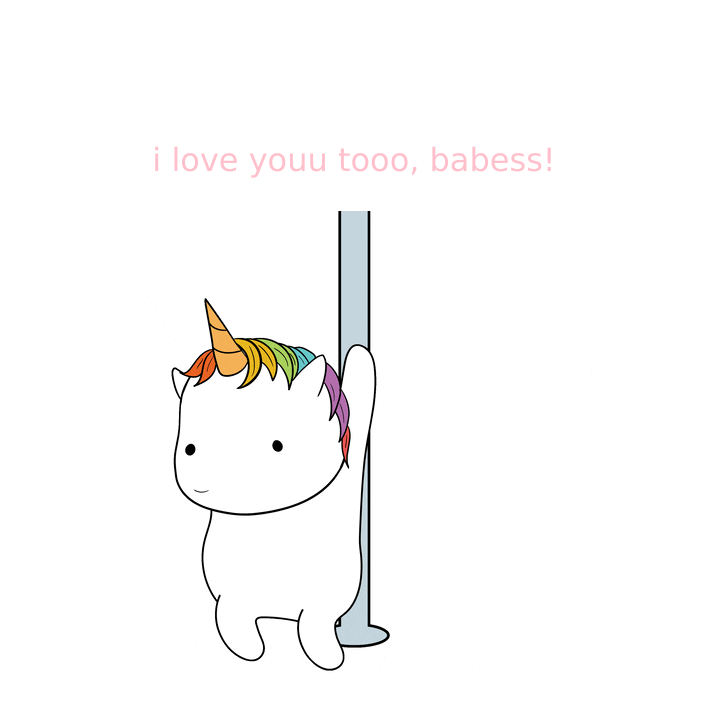
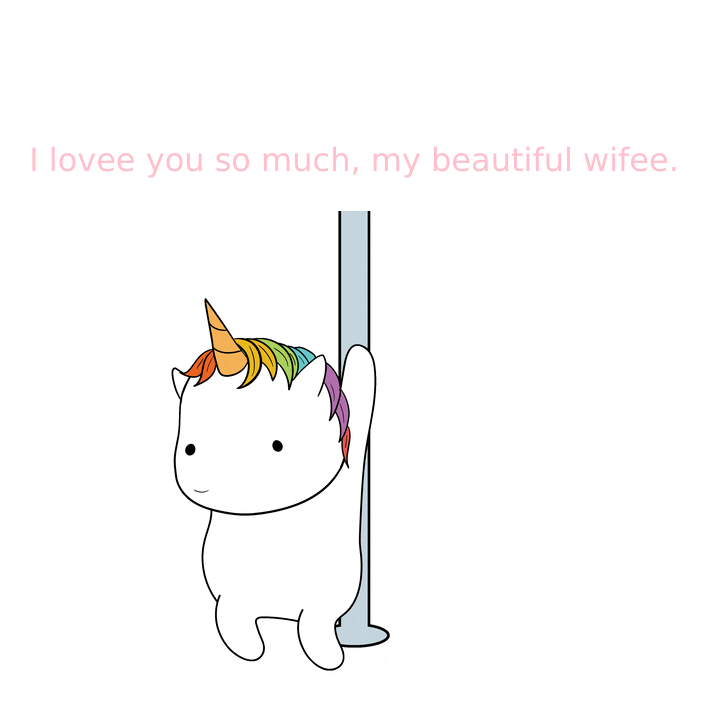
Before and after one commit to salamiii-af/shh, a plain HTML site: page index.html in a window 1280 px wide. Both pictures are taken after a click on the button "Yes, baby!". Shown: the whole page, without its empty margins (286-993 px from the left). Drawn offline with Linux system fonts and the light colour scheme.

Commit message:
Update index.html

```diff
--- a/index.html
+++ b/index.html
@@ -19,7 +19,7 @@
 
         <div class="response" id="yay">
             <div>
-                <p id="response-text">i love youu tooo, babess!</p>
+                <p id="response-text">I lovee you so much, my beautiful wifee.</p>
                 <img src="giphy (1).gif" alt="" id="second-gif">
             </div>
         </div>
```
